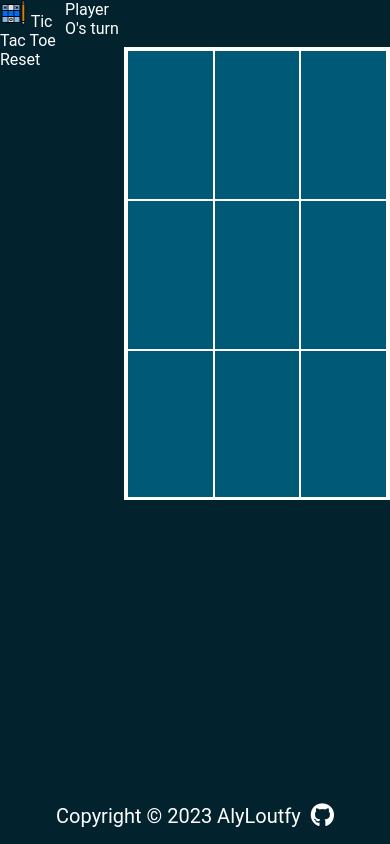
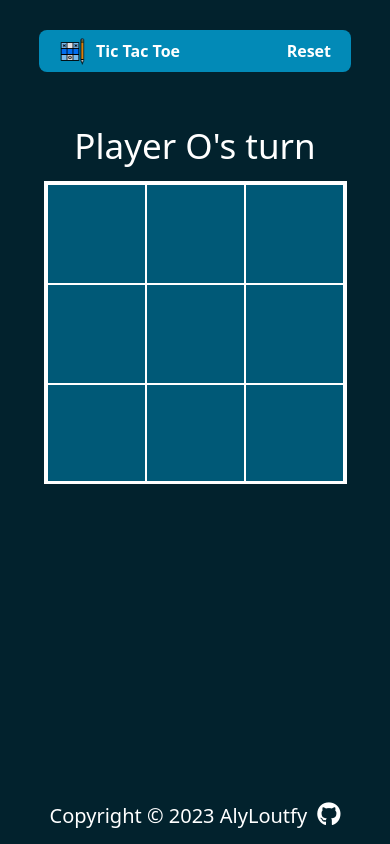
Before and after one commit to AlyLoutfy/tic-tac-toe, a plain HTML site: page index.html in a window 390 px wide. Drawn offline with Linux system fonts and the light colour scheme.

Commit message:
Phone optimization

```diff
--- a/style.css
+++ b/style.css
@@ -1,7 +1,9 @@
 :root {
   --background: #02222d;
   --gridBackground: #005977;
+  --lighterBlue: #028ab7;
   --font: #fff;
+  --header: #fff;
   --calculator: #212121;
   --screen: #86bcc6;
   --buttons: #414141;
@@ -23,21 +25,50 @@ html {
 body {
   background-color: var(--background);
   color: var(--font);
-  font-family: 'Quicksand', 'Roboto', sans-serif;
-  /* font-family: system-ui, -apple-system, BlinkMacSystemFont, 'Open Sans', sans-serif; */
+  font-family: system-ui, -apple-system, BlinkMacSystemFont, 'Open Sans', sans-serif;
   margin-bottom: 100px;
 }
 
 .container {
   display: flex;
+  flex-direction: column;
   justify-content: center;
-  /* align-items: center; */
+  align-items: center;
+}
+
+.header {
+  margin-top: 30px;
+  display: flex;
+  width: 60%;
+  height: 5vh;
+  border-radius: 8px;
+  background-color: var(--lighterBlue);
+  justify-self: center;
+  padding: 0 20px;
+  color: white;
+  justify-content: space-between;
+  align-items: center;
+  font-weight: 600;
+}
+
+.header .title,
+.reset {
+  display: flex;
+  align-items: center;
+  gap: 10px;
+  cursor: pointer;
+}
+
+.message {
+  margin-top: 50px;
+  font-size: 35px;
+  font-weight: 500;
 }
 
 .game-grid {
-  margin-top: 12%;
-  width: 453px;
-  height: 453px;
+  margin-top: 3%;
+  width: 378px;
+  height: 378px;
   display: grid;
   grid-template-columns: repeat(3, 1fr);
   grid-template-rows: repeat(3, 1fr);
@@ -49,14 +80,14 @@ body {
   display: flex;
   align-items: center;
   justify-content: center;
-  height: 150px;
+  height: 125px;
   font-size: 40px;
   border: 1px solid white;
   cursor: pointer;
 }
 
 .field:hover {
-  background-color: #028ab7;
+  background-color: var(--lighterBlue);
 }
 
 /* Footer */
@@ -82,3 +113,20 @@ body {
 .fa-github:hover {
   transform: rotate(360deg) scale(1.4);
 }
+
+@media (max-width: 750px) {
+  .header {
+    width: 80%;
+    gap: 0px;
+  }
+
+  .game-grid {
+    /* margin-top: 100px; */
+    width: 303px;
+    height: 303px;
+  }
+
+  .field {
+    height: 100px;
+  }
+}
```
